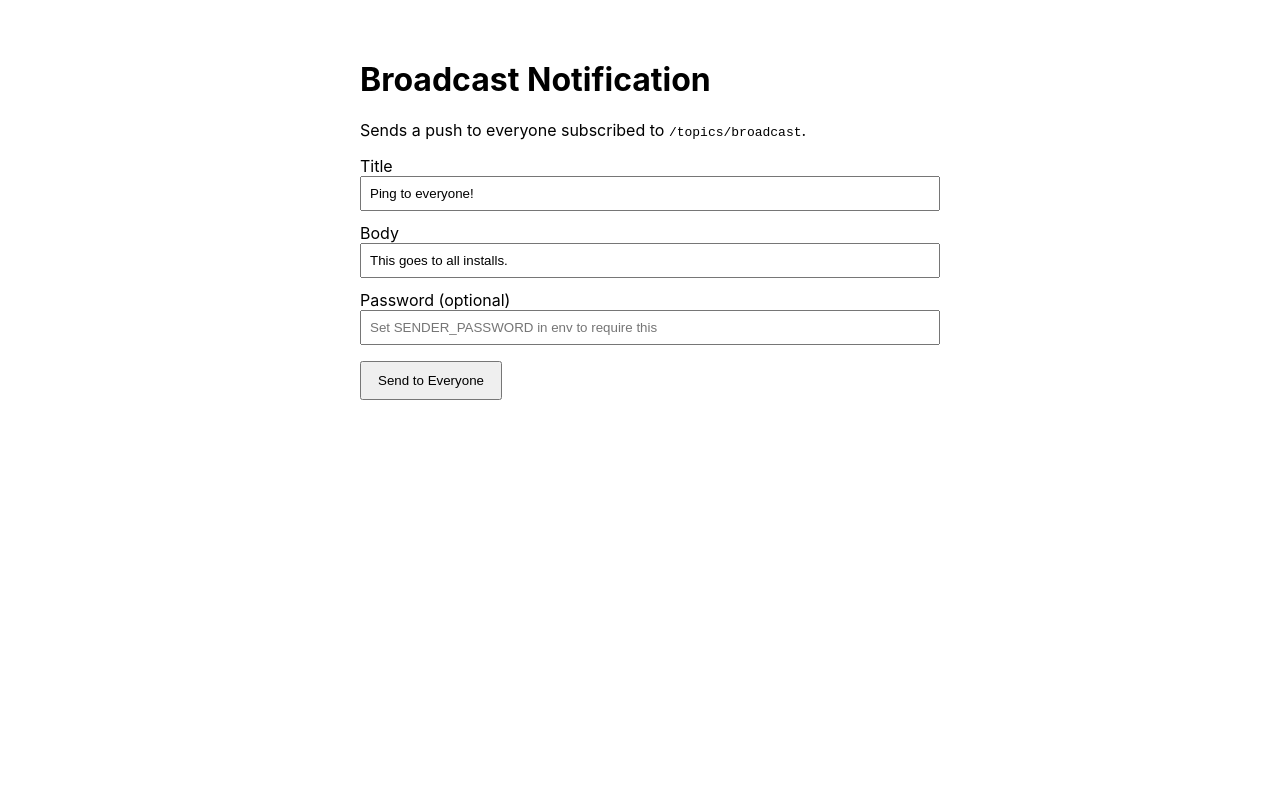
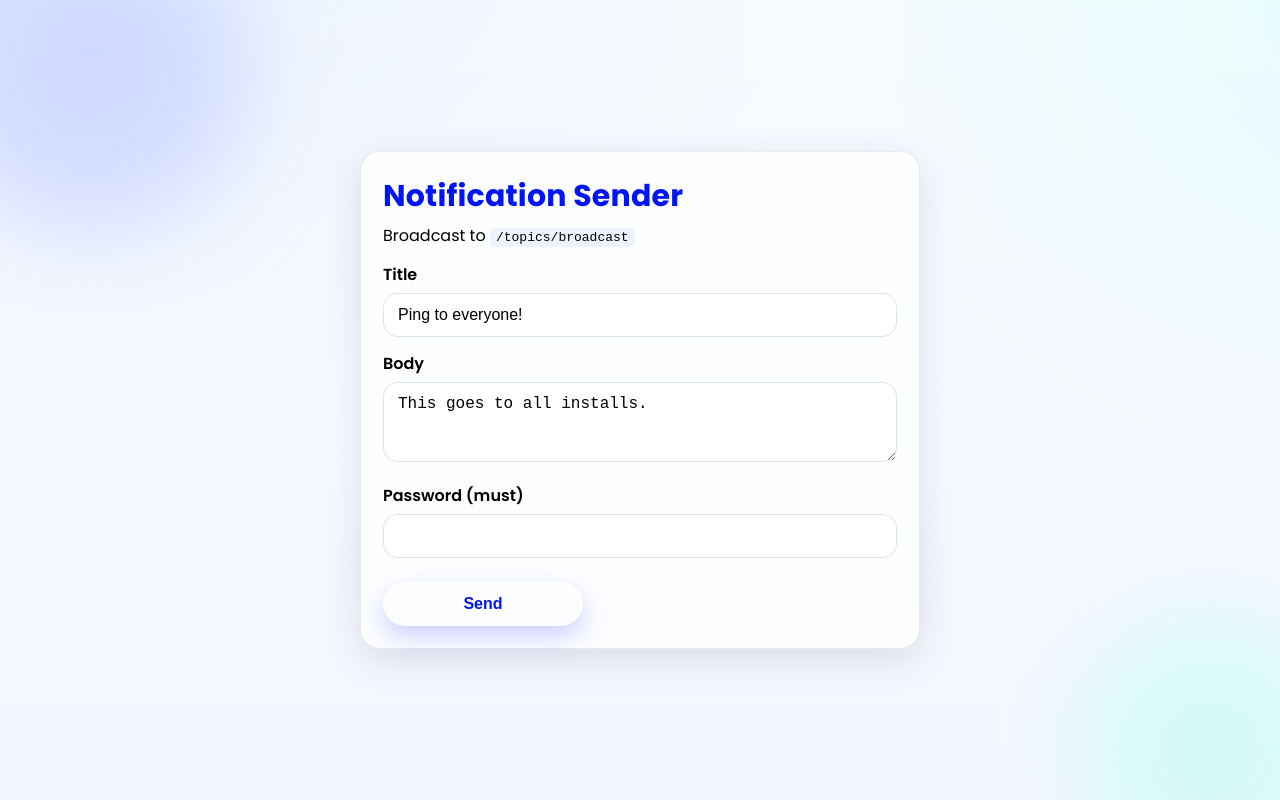
Before and after one commit to nurakash16/notifier, a Next.js app: page / in a window 1280 px wide. Built offline with nearby package versions, Linux system fonts and the light colour scheme.

Commit message:
Update UI

```diff
--- a/app/page.jsx
+++ b/app/page.jsx
@@ -7,10 +7,12 @@ export default function Home() {
   const [password, setPassword] = useState('');
   const [sending, setSending] = useState(false);
   const [msg, setMsg] = useState(null);
+  const [ok, setOk] = useState(false);
 
   async function send() {
     setSending(true);
     setMsg(null);
+    setOk(false);
     try {
       const res = await fetch('/api/notify', {
         method: 'POST',
@@ -19,39 +21,170 @@ export default function Home() {
       });
       const data = await res.json();
       if (!res.ok || !data.ok) throw new Error(data.error || 'Send failed');
-      setMsg('✅ Sent to /topics/broadcast');
+      setOk(true);
+      setMsg('Sent to /topics/broadcast');
     } catch (e) {
-      setMsg(`❌ ${e.message || 'Error'}`);
+      setOk(false);
+      setMsg(e?.message || 'Error');
     } finally {
       setSending(false);
     }
   }
 
   return (
-    <main style={{ maxWidth: 560, margin: '60px auto', fontFamily: 'Inter, system-ui, Arial' }}>
-      <h1>Broadcast Notification</h1>
-      <p>Sends a push to everyone subscribed to <code>/topics/broadcast</code>.</p>
+    <main className="wrap">
+      {/* prettier background */}
+      <div className="bg a" />
+      <div className="bg b" />
 
-      <label style={{ display: 'block', marginTop: 16 }}>Title</label>
-      <input value={title} onChange={(e) => setTitle(e.target.value)} style={{ width: '100%', padding: 8 }} />
+      <section className="card">
+        <h1 className="title">Notification Sender</h1>
+        <p className="sub">Broadcast to <code>/topics/broadcast</code></p>
 
-      <label style={{ display: 'block', marginTop: 12 }}>Body</label>
-      <input value={body} onChange={(e) => setBody(e.target.value)} style={{ width: '100%', padding: 8 }} />
+        <div className="field">
+          <label htmlFor="t">Title</label>
+          <input id="t" value={title} onChange={e => setTitle(e.target.value)} />
+        </div>
 
-      <label style={{ display: 'block', marginTop: 12 }}>Password (optional)</label>
-      <input
-        value={password}
-        onChange={(e) => setPassword(e.target.value)}
-        style={{ width: '100%', padding: 8 }}
-        placeholder="Set SENDER_PASSWORD in env to require this"
-        type="password"
-      />
+        <div className="field">
+          <label htmlFor="b">Body</label>
+          <textarea id="b" rows={3} value={body} onChange={e => setBody(e.target.value)} />
+        </div>
 
-      <button onClick={send} disabled={sending} style={{ padding: '10px 16px', marginTop: 16 }}>
-        {sending ? 'Sending…' : 'Send to Everyone'}
-      </button>
+        <div className="field">
+          <label htmlFor="p">Password (must)</label>
+          <input id="p" type="password" value={password} onChange={e => setPassword(e.target.value)} />
+        </div>
 
-      {msg && <p style={{ marginTop: 12 }}>{msg}</p>}
+        <button className="btn" onClick={send} disabled={sending}>
+          {sending ? 'Sending…' : 'Send'}
+        </button>
+
+        {msg && <div className={`toast ${ok ? 'ok' : 'err'}`}>{ok ? '✅' : '⚠️'} {msg}</div>}
+      </section>
+
+      {/* Global + component styles */}
+      <style jsx global>{`
+        /* Google Font */
+        @import url('https://fonts.googleapis.com/css2?family=Poppins:wght@400;600;700&display=swap');
+        html, body { height: 100%; }
+        body { margin: 0; font-family: 'Poppins', ui-sans-serif, system-ui, Arial; }
+      `}</style>
+
+      <style jsx>{`
+        :root{
+          --ink:#0f172a;         /* text */
+          --muted:#6b7280;       /* secondary text */
+          --ring:#6d78ff;        /* focus ring */
+          --ok:#16a34a;          /* success */
+          --err:#ef4444;         /* error */
+          --p1:#7c8cff;          /* brand gradient 1 */
+          --p2:#38d0c7;          /* brand gradient 2 */
+        }
+        *{box-sizing:border-box}
+        .wrap{
+          min-height:100vh;
+          display:grid;
+          place-items:center;
+          padding:16px;
+          color:var(--ink);
+          background:
+            radial-gradient(700px 500px at 10% -10%, #d6e4ff55, transparent),
+            radial-gradient(600px 480px at 110% 0%, #c2fff455, transparent),
+            linear-gradient(180deg,#f7fbff,#f4f6ff);
+          position:relative;
+          overflow:hidden;
+        }
+        /* soft blobs */
+        .bg{
+          position:absolute; border-radius:999px; filter:blur(50px); opacity:.55; pointer-events:none;
+        }
+        .bg.a{ width:320px; height:320px; top:-90px; left:-70px; background:#b8c5ff; }
+        .bg.b{ width:260px; height:260px; bottom:-80px; right:-60px; background:#baffef; }
+
+        /* glass card (tinted, not full white) */
+        .card{
+          width:100%;
+          max-width:560px;
+          background: rgba(255,255,255,.78);
+          backdrop-filter: blur(14px);
+          -webkit-backdrop-filter: blur(14px);
+          border:1px solid rgba(15, 23, 42, .08);
+          border-radius:20px;
+          padding:22px;
+          box-shadow: 0 10px 36px rgba(30, 41, 59, .12);
+        }
+        .title{
+          margin:0 0 4px;
+          font-size: clamp(22px, 4.6vw, 30px);
+          background: linear-gradient(90deg,var(--p1),var(--p2));
+          -webkit-background-clip:text; background-clip:text; color:rgba(0, 21, 246, 1);
+          cursor:pointer;;
+          letter-spacing:.2px;
+        }
+        .sub{ margin:0 0 14px; color:var(--muted); }
+        code{ background:#eef2ff; padding:2px 6px; border-radius:6px }
+
+        .field{ margin: 14px 0; }
+        label{ display:block; font-weight:600; margin-bottom:6px; }
+        input, textarea{
+          width:100%;
+          padding: 12px 14px;
+          border-radius: 14px;
+          border: 1px solid #dbe2f1;
+          background: rgba(255,255,255,.9);
+          font-size: 16px;
+          outline: none;
+          transition: box-shadow .15s, border-color .15s, transform .05s;
+        }
+        textarea{ resize: vertical; }
+        input:focus, textarea:focus{
+          border-color: var(--ring);
+          box-shadow: 0 0 0 4px rgba(109,120,255,.22);
+          transform: translateY(-1px);
+        }
+
+        /* modern pill button with soft sheen */
+        .btn{
+          width:100%;
+          margin-top: 10px;
+          padding: 13px 18px;
+          border:0;
+          border-radius: 999px;
+          font-weight:700;
+          font-size:16px;
+          color:rgba(0, 21, 246, 1);
+          cursor:pointer;
+          background:
+            linear-gradient(180deg, #ffffff55, #00000022) top/100% 180% no-repeat,
+            linear-gradient(90deg, var(--p1), var(--p2));
+          box-shadow: 0 10px 24px rgba(109,120,255,.35);
+          transition: transform .06s ease, box-shadow .2s ease, opacity .2s ease, background-position .25s ease;
+          background-position: top;
+        }
+        .btn:hover{
+          transform: translateY(-1px);
+          background-position: bottom; /* reveal the sheen */
+          box-shadow: 0 14px 30px rgba(109,120,255,.42);
+        }
+        .btn:active{ transform: translateY(0) }
+        .btn:disabled{ opacity:.7; cursor:not-allowed }
+
+        .toast{
+          margin-top: 12px;
+          padding: 10px 12px;
+          border-radius: 12px;
+          font-weight: 600;
+          border: 1px solid;
+        }
+        .toast.ok{ color:#065f46; background:#ecfdf5; border-color:#a7f3d0 }
+        .toast.err{ color:#7f1d1d; background:#fef2f2; border-color:#fecaca }
+
+        /* desktop tweak: narrower button */
+        @media (min-width: 768px){
+          .btn{ width: fit-content; min-width: 200px }
+        }
+      `}</style>
     </main>
   );
 }
```
